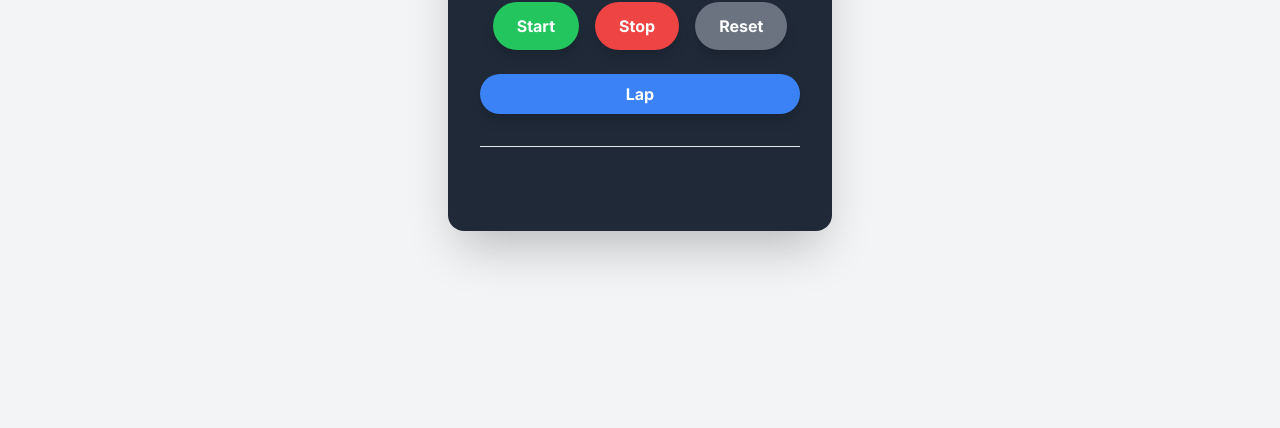
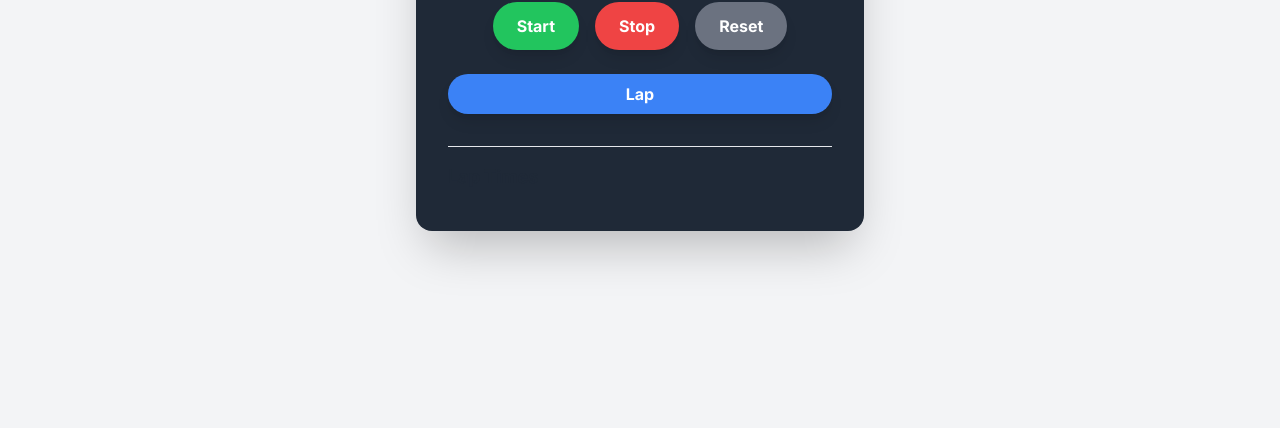
Before and after one commit to BetheeLiz/exam-project, a plain HTML site: page index.html in a window 1280 px wide. Shown: the part 372-800 px from the top of the page. Drawn offline with nearby package versions, Linux system fonts and the light colour scheme.

Commit message:
Update index.html

```diff
--- a/index.html
+++ b/index.html
@@ -70,7 +70,7 @@
       </div>
     </div>
 
-    <div id="stopwatch-card" class="p-8 rounded-2xl shadow-2xl w-full max-w-sm text-center transform transition-all duration-500 hover:scale-105 card-dark">
+    <div id="stopwatch-card" class="p-8 rounded-2xl shadow-2xl w-full md:max-w-md text-center transform transition-all duration-500 hover:scale-105 card-dark">
         <h1 id="stopwatch-title" class="text-3xl font-bold mb-6 text-gray-800 dark:text-gray-100">Bethee's Stopwatch</h1>
 
         <!-- Timer Display -->
```
